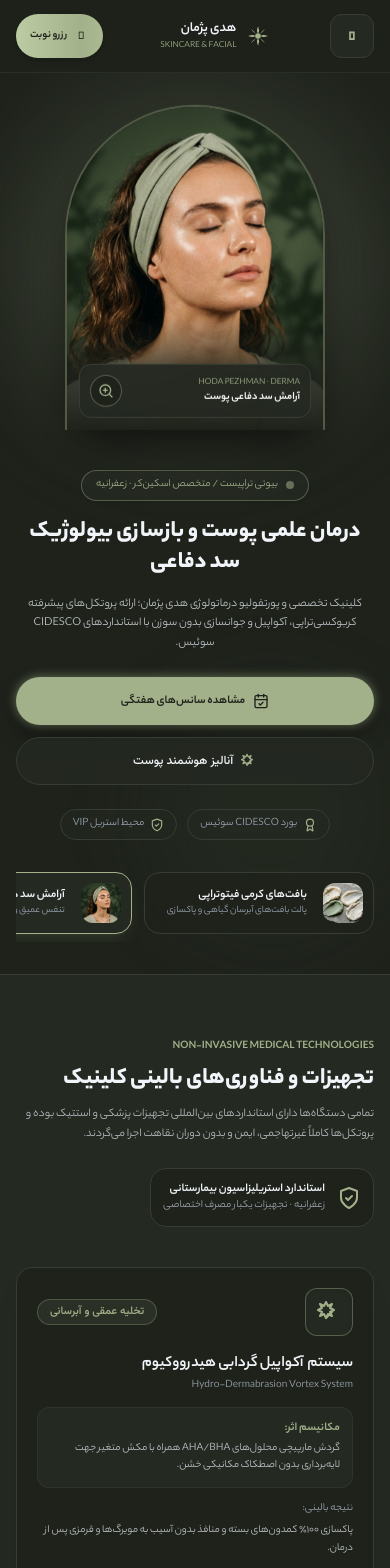
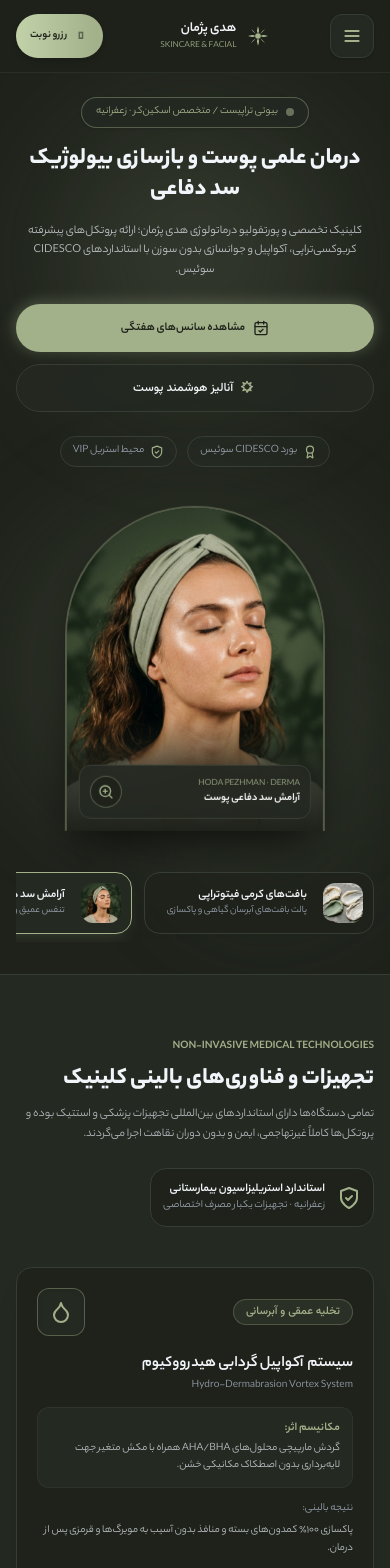
Before and after one commit to yasinlevine/hoda, a React (Vite) app: page / in a window 390 px wide. Shown: the top 1568 px of the page. Built offline with nearby package versions, Linux system fonts and the light colour scheme; a web font is replaced by a local one.

Commit message:
refactor: optimize UI animations and improve accessibility
- Adjust animation durations and easing for smoother visual flow
- Update mobile menu trigger and clinical device icons
- Refine responsive layout order in Hero section

```diff
--- a/src/App.tsx
+++ b/src/App.tsx
@@ -1568,10 +1568,16 @@ export default function App() {
           <div className="flex lg:hidden items-center">
             <button
               onClick={() => setIsMobileMenuOpen(!isMobileMenuOpen)}
-              className="min-h-[44px] min-w-[44px] p-2.5 rounded-xl bg-[#242922] border border-[#363d33] text-gray-300 hover:text-white flex items-center justify-center cursor-pointer transition-colors active:scale-95"
+              className="min-h-[44px] min-w-[44px] p-2.5 rounded-xl bg-[#242922] border border-[#363d33] text-[#a3b18a] hover:text-white flex items-center justify-center cursor-pointer transition-all active:scale-95 shadow-sm"
               aria-label="Toggle navigation menu"
             >
-              <i className={`fa-solid ${isMobileMenuOpen ? 'fa-xmark' : 'fa-bars'} text-sm text-[#a3b18a]`}></i>
+              {isMobileMenuOpen ? (
+                <i className="fa-solid fa-xmark text-base text-[#a3b18a]"></i>
+              ) : (
+                <svg className="w-5 h-5 text-[#a3b18a]" fill="none" viewBox="0 0 24 24" stroke="currentColor">
+                  <path strokeLinecap="round" strokeLinejoin="round" strokeWidth={2.2} d="M4 6h16M4 12h16M4 18h16" />
+                </svg>
+              )}
             </button>
           </div>
 
@@ -1608,7 +1614,7 @@ export default function App() {
               onClick={() => handleOpenInstagramBooking()}
               className="min-h-[44px] px-3.5 sm:px-5 py-2 sm:py-2.5 bg-[#a3b18a] hover:bg-[#b5c49b] text-[#1e221b] font-bold text-xs sm:text-xs rounded-full transition-all duration-300 shadow-md flex items-center gap-1.5 sm:gap-2 cursor-pointer hover:scale-105 active:scale-95 animate-luxury-shimmer"
             >
-              <i className="fa-brands fa-instagram text-xs sm:text-sm"></i>
+              <i className="fa-solid fa-calendar-plus text-xs sm:text-sm animate-pulse"></i>
               <span className="hidden sm:inline">نوبت‌دهی دایرکت</span>
               <span className="sm:hidden text-[11px]">رزرو نوبت</span>
             </button>
@@ -1618,7 +1624,7 @@ export default function App() {
 
         {/* Mobile Dropdown Navigation Menu */}
         {isMobileMenuOpen && (
-          <div className="lg:hidden mt-3 pt-3 border-t border-[#363d33] space-y-2 animate-fade-in text-right">
+          <div className="lg:hidden mt-3 pt-3 border-t border-[#363d33] space-y-2.5 animate-mobile-menu text-right bg-[#1e221b]/95 p-3 rounded-2xl border border-[#363d33]/80 shadow-2xl backdrop-blur-xl">
             <a
               href="#bio"
               onClick={() => setIsMobileMenuOpen(false)}
--- a/src/components/ClinicalDevicesSection.tsx
+++ b/src/components/ClinicalDevicesSection.tsx
@@ -7,7 +7,10 @@ import {
   SunIcon,
   ShieldCheckIcon,
   InstagramIcon,
-  CheckIcon
+  CheckIcon,
+  DropletIcon,
+  SpaIcon,
+  MicrochipIcon
 } from './Icons';
 
 interface ClinicalDevicesSectionProps {
@@ -20,15 +23,15 @@ export const ClinicalDevicesSection: React.FC<ClinicalDevicesSectionProps> = ({
   const renderDeviceIcon = (id: string) => {
     switch (id) {
       case 'aquapeel-vortex':
-        return <WandSparklesIcon className="w-6 h-6" />;
+        return <DropletIcon className="w-6 h-6 m-auto" />;
       case 'carboxy-bohr':
-        return <AtomIcon className="w-6 h-6" />;
+        return <SpaIcon className="w-6 h-6 m-auto" />;
       case 'ultrasound-nano':
-        return <WaveIcon className="w-6 h-6" />;
+        return <MicrochipIcon className="w-6 h-6 m-auto" />;
       case 'led-phototherapy':
-        return <SunIcon className="w-6 h-6" />;
+        return <SunIcon className="w-6 h-6 m-auto" />;
       default:
-        return <WandSparklesIcon className="w-6 h-6" />;
+        return <DropletIcon className="w-6 h-6 m-auto" />;
     }
   };
 
@@ -71,12 +74,12 @@ export const ClinicalDevicesSection: React.FC<ClinicalDevicesSectionProps> = ({
               <div>
                 {/* Icon & Category Badge */}
                 <div className="flex items-center justify-between mb-4 sm:mb-5">
-                  <div className="w-12 h-12 rounded-xl bg-[#242922] border border-[#a3b18a]/40 text-[#a3b18a] flex items-center justify-center group-hover:bg-[#a3b18a] group-hover:text-[#1e221b] transition-all duration-300 shadow-inner group-hover:scale-110">
-                    {renderDeviceIcon(device.id)}
-                  </div>
                   <span className="text-[11px] font-medium text-[#a3b18a] bg-[#a3b18a]/10 border border-[#a3b18a]/30 px-3 py-1 rounded-full">
                     {device.badge}
                   </span>
+                  <div className="w-12 h-12 rounded-xl bg-[#242922] border border-[#a3b18a]/40 text-[#a3b18a] flex items-center justify-center group-hover:bg-[#a3b18a] group-hover:text-[#1e221b] transition-all duration-300 shadow-inner group-hover:scale-110 shrink-0">
+                    {renderDeviceIcon(device.id)}
+                  </div>
                 </div>
 
                 {/* Device Title & En Name */}
--- a/src/components/EditorialHeroSection.tsx
+++ b/src/components/EditorialHeroSection.tsx
@@ -70,7 +70,7 @@ export const EditorialHeroSection: React.FC<EditorialHeroSectionProps> = ({
       <div className="max-w-7xl mx-auto px-4 sm:px-6 lg:px-12 w-full grid grid-cols-1 lg:grid-cols-12 gap-8 lg:gap-8 items-center relative z-10 flex-1 my-auto">
 
         {/* Editorial Headline & Action CTAs */}
-        <div className="lg:col-span-4 text-center lg:text-right space-y-4 sm:space-y-6 order-2 lg:order-1">
+        <div className="lg:col-span-4 text-center lg:text-right space-y-4 sm:space-y-6 order-1 lg:order-1">
 
           <div className="inline-flex items-center gap-2 px-3.5 py-1.5 rounded-full bg-[#242922]/90 border border-[#a3b18a]/40 text-[11px] sm:text-xs text-[#a3b18a] backdrop-blur-md shadow-sm mx-auto lg:mx-0">
             <span className="w-2 h-2 rounded-full bg-[#a3b18a] animate-pulse"></span>
@@ -118,7 +118,7 @@ export const EditorialHeroSection: React.FC<EditorialHeroSectionProps> = ({
         </div>
 
         {/* Central Cutout Portrait of Woman with Headwrap & 3D Slow Float */}
-        <div className="lg:col-span-5 relative flex justify-center items-center order-1 lg:order-2 my-2 sm:my-0">
+        <div className="lg:col-span-5 relative flex justify-center items-center order-2 lg:order-2 my-2 sm:my-0">
 
           {/* Subtle Organic Halo Glow */}
           <div className="absolute inset-0 bg-[#a3b18a]/15 rounded-full blur-3xl scale-95 pointer-events-none"></div>
--- a/src/index.css
+++ b/src/index.css
@@ -120,24 +120,24 @@ body, h1, h2, h3, h4, h5, h6, p, span, a, button, input, select, textarea, div {
 @keyframes shadowDrift {
   0% {
     transform: translate(0px, 0px) scale(1) rotate(0deg);
-    opacity: 0.18;
+    opacity: 0.16;
   }
   35% {
-    transform: translate(-12px, 8px) scale(1.04) rotate(1.5deg);
-    opacity: 0.24;
+    transform: translate(-10px, 6px) scale(1.03) rotate(1deg);
+    opacity: 0.22;
   }
   70% {
-    transform: translate(14px, -10px) scale(0.97) rotate(-1deg);
-    opacity: 0.16;
+    transform: translate(12px, -8px) scale(0.98) rotate(-0.8deg);
+    opacity: 0.15;
   }
   100% {
     transform: translate(0px, 0px) scale(1) rotate(0deg);
-    opacity: 0.18;
+    opacity: 0.16;
   }
 }
 
 .animate-shadow-drift {
-  animation: shadowDrift 14s ease-in-out infinite;
+  animation: shadowDrift 18s ease-in-out infinite;
 }
 
 /* Organic brushstroke subtle float */
@@ -146,12 +146,12 @@ body, h1, h2, h3, h4, h5, h6, p, span, a, button, input, select, textarea, div {
     transform: translateY(0px) rotate(0deg);
   }
   50% {
-    transform: translateY(-8px) rotate(0.8deg);
+    transform: translateY(-6px) rotate(0.5deg);
   }
 }
 
 .animate-brush-float {
-  animation: brushFloat 8s ease-in-out infinite;
+  animation: brushFloat 10s ease-in-out infinite;
 }
 
 /* Subtle pulse for emblem */
@@ -165,7 +165,7 @@ body, h1, h2, h3, h4, h5, h6, p, span, a, button, input, select, textarea, div {
 }
 
 .group:hover .animate-emblem-spin {
-  animation: emblemSpin 12s linear infinite;
+  animation: emblemSpin 16s linear infinite;
 }
 
 /* ========================================================================= */
@@ -178,12 +178,12 @@ body, h1, h2, h3, h4, h5, h6, p, span, a, button, input, select, textarea, div {
     transform: translateY(0px) rotate(0deg);
   }
   50% {
-    transform: translateY(-8px) rotate(0.4deg);
+    transform: translateY(-6px) rotate(0.25deg);
   }
 }
 
 .animate-portrait-float {
-  animation: portraitFloat 6.5s ease-in-out infinite;
+  animation: portraitFloat 8s ease-in-out infinite;
   will-change: transform;
 }
 
@@ -200,27 +200,27 @@ body, h1, h2, h3, h4, h5, h6, p, span, a, button, input, select, textarea, div {
 .animate-luxury-shimmer {
   background: linear-gradient(90deg, #a3b18a 0%, #c4d4ab 50%, #a3b18a 100%);
   background-size: 200% 100%;
-  animation: luxuryShimmer 4s ease-in-out infinite;
+  animation: luxuryShimmer 5s ease-in-out infinite;
 }
 
 @keyframes softGlowPulse {
   0%, 100% {
-    box-shadow: 0 0 0 0 rgba(163, 177, 138, 0.4), 0 8px 20px -4px rgba(0, 0, 0, 0.6);
+    box-shadow: 0 0 0 0 rgba(163, 177, 138, 0.3), 0 6px 18px -4px rgba(0, 0, 0, 0.5);
   }
   50% {
-    box-shadow: 0 0 16px 3px rgba(163, 177, 138, 0.45), 0 12px 24px -4px rgba(0, 0, 0, 0.7);
+    box-shadow: 0 0 20px 4px rgba(163, 177, 138, 0.35), 0 10px 22px -4px rgba(0, 0, 0, 0.6);
   }
 }
 
 .animate-glow-pulse {
-  animation: softGlowPulse 3s ease-in-out infinite;
+  animation: softGlowPulse 4s ease-in-out infinite;
 }
 
 /* 3. Modal & Admin Panel Smooth Slide & Fade */
 @keyframes modalSlideDown {
   from {
     opacity: 0;
-    transform: translateY(-16px) scale(0.97);
+    transform: translateY(-12px) scale(0.98);
   }
   to {
     opacity: 1;
@@ -229,7 +229,7 @@ body, h1, h2, h3, h4, h5, h6, p, span, a, button, input, select, textarea, div {
 }
 
 .animate-modal-in {
-  animation: modalSlideDown 0.32s cubic-bezier(0.16, 1, 0.3, 1) forwards;
+  animation: modalSlideDown 0.38s cubic-bezier(0.16, 1, 0.3, 1) forwards;
   will-change: transform, opacity;
 }
 
@@ -239,7 +239,7 @@ body, h1, h2, h3, h4, h5, h6, p, span, a, button, input, select, textarea, div {
     transform: scale(1);
   }
   40% {
-    transform: scale(0.96);
+    transform: scale(0.97);
   }
   100% {
     transform: scale(1);
@@ -247,36 +247,36 @@ body, h1, h2, h3, h4, h5, h6, p, span, a, button, input, select, textarea, div {
 }
 
 .active\:scale-slot:active {
-  transform: scale(0.97);
+  transform: scale(0.98);
 }
 
 /* 5. Fluid Card Elevation */
 .luxury-card-hover {
-  transition: transform 0.3s cubic-bezier(0.16, 1, 0.3, 1), box-shadow 0.3s cubic-bezier(0.16, 1, 0.3, 1), border-color 0.3s ease;
+  transition: transform 0.4s cubic-bezier(0.16, 1, 0.3, 1), box-shadow 0.4s cubic-bezier(0.16, 1, 0.3, 1), border-color 0.4s ease;
 }
 
 .luxury-card-hover:hover {
-  transform: translateY(-4px);
-  box-shadow: 0 14px 30px -10px rgba(0, 0, 0, 0.7), 0 0 15px -3px rgba(163, 177, 138, 0.15);
+  transform: translateY(-3px);
+  box-shadow: 0 16px 32px -10px rgba(0, 0, 0, 0.65), 0 0 16px -3px rgba(163, 177, 138, 0.12);
 }
 
 /* 6. Luxury Button Micro-Interaction */
 .luxury-btn {
-  transition: all 0.25s cubic-bezier(0.16, 1, 0.3, 1);
+  transition: all 0.3s cubic-bezier(0.16, 1, 0.3, 1);
 }
 
 .luxury-btn:hover {
-  transform: scale(1.04);
+  transform: scale(1.025);
 }
 
 .luxury-btn:active {
-  transform: scale(0.97);
+  transform: scale(0.98);
 }
 
 @keyframes slideLeft {
   from {
     transform: translateX(100%);
-    opacity: 0.7;
+    opacity: 0.6;
   }
   to {
     transform: translateX(0);
@@ -285,5 +285,21 @@ body, h1, h2, h3, h4, h5, h6, p, span, a, button, input, select, textarea, div {
 }
 
 .animate-slide-left {
-  animation: slideLeft 0.28s cubic-bezier(0.16, 1, 0.3, 1) forwards;
+  animation: slideLeft 0.35s cubic-bezier(0.16, 1, 0.3, 1) forwards;
 }
+
+@keyframes mobileMenuIn {
+  from {
+    opacity: 0;
+    transform: translateY(-10px) scale(0.98);
+  }
+  to {
+    opacity: 1;
+    transform: translateY(0) scale(1);
+  }
+}
+
+.animate-mobile-menu {
+  animation: mobileMenuIn 0.35s cubic-bezier(0.16, 1, 0.3, 1) forwards;
+  will-change: transform, opacity;
+}
```
Also changed, not shown: 13 other files (tests, documents, lock files or other folders).
